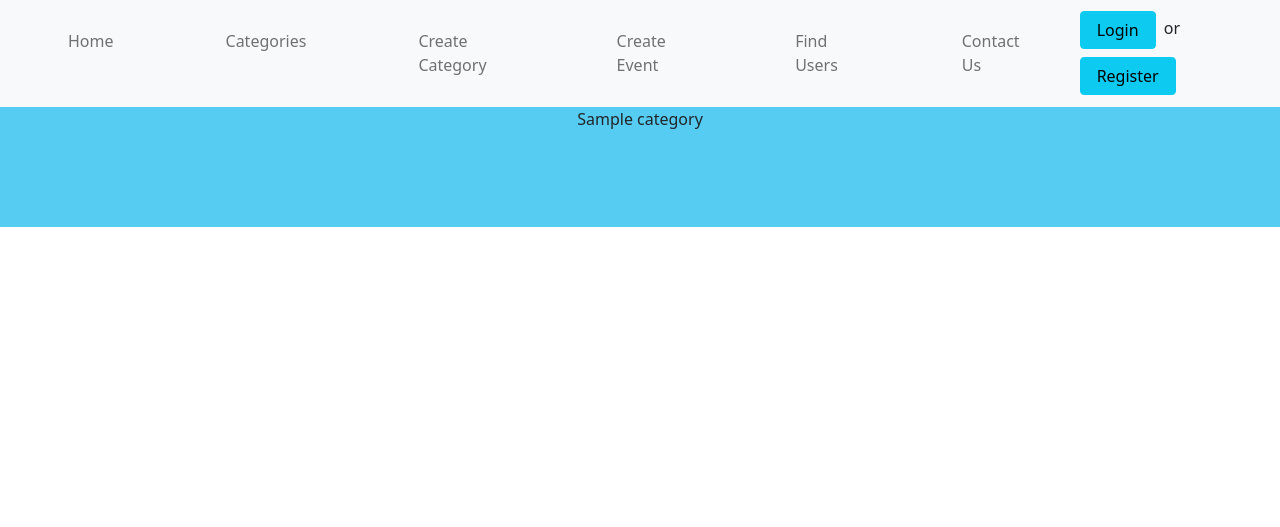
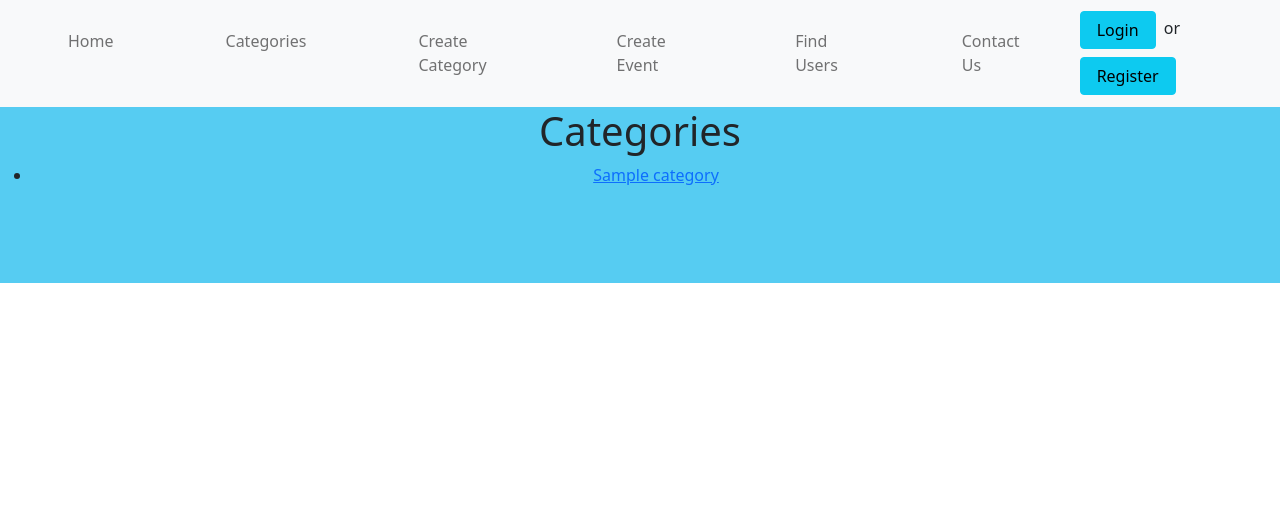
Before and after one commit to robbiemcgugan-18/Eventastic-Project, a Django app: page /eventastic/categories/ in a window 1280 px wide. Shown: the part 113-640 px from the top of the page. Run offline with Django 3.2, Linux system fonts and the light colour scheme; tables that the repository leaves empty hold one stand-in row (Sample ...); some libraries are stand-ins or nearby versions.

Commit message:
added hyperlink functionality on categories.html and show_category.html to make traversal easier

```diff
--- a/templates/eventastic/categories.html
+++ b/templates/eventastic/categories.html
@@ -6,7 +6,16 @@
 {% endblock %}
 
 {% block body_block %}
-  {% for category in categories %}
-  <p>{{ category.name }}</p>
-  {% endfor %}
+  <h1>Categories</h1>
+  {% if categories %}
+    <ul>
+      {% for category in categories %}
+        <li>
+          <a href="{% url 'eventastic:show_category' category.slug %}">{{ category.name }}</a>
+        </li>
+      {% endfor %}
+    </ul>
+  {% else %}
+    <p>No Categories are present</p>
+  {% endif %}
 {% endblock %}
--- a/templates/eventastic/create_event.html
+++ b/templates/eventastic/create_event.html
@@ -7,8 +7,6 @@
 
 {% block body_block %}
   <h1>Create an Event</h1>
-  <h2>{{ request.user }}</h2>
-
   <div>
     <form id="category_form" method="post" action="{% url 'eventastic:create_event' %}">
       {% csrf_token %}
--- a/templates/eventastic/show_category.html
+++ b/templates/eventastic/show_category.html
@@ -15,7 +15,9 @@
       {% if events %}
         <ul>
           {% for event in events %}
-            <li>{{ event.name }}</li>
+            <li>
+              <a href="{% url 'eventastic:show_event' category.slug event.slug %}">{{ event.name }}</a>
+            </li>
           {% endfor %}
         </ul>
       {% else %}
```
